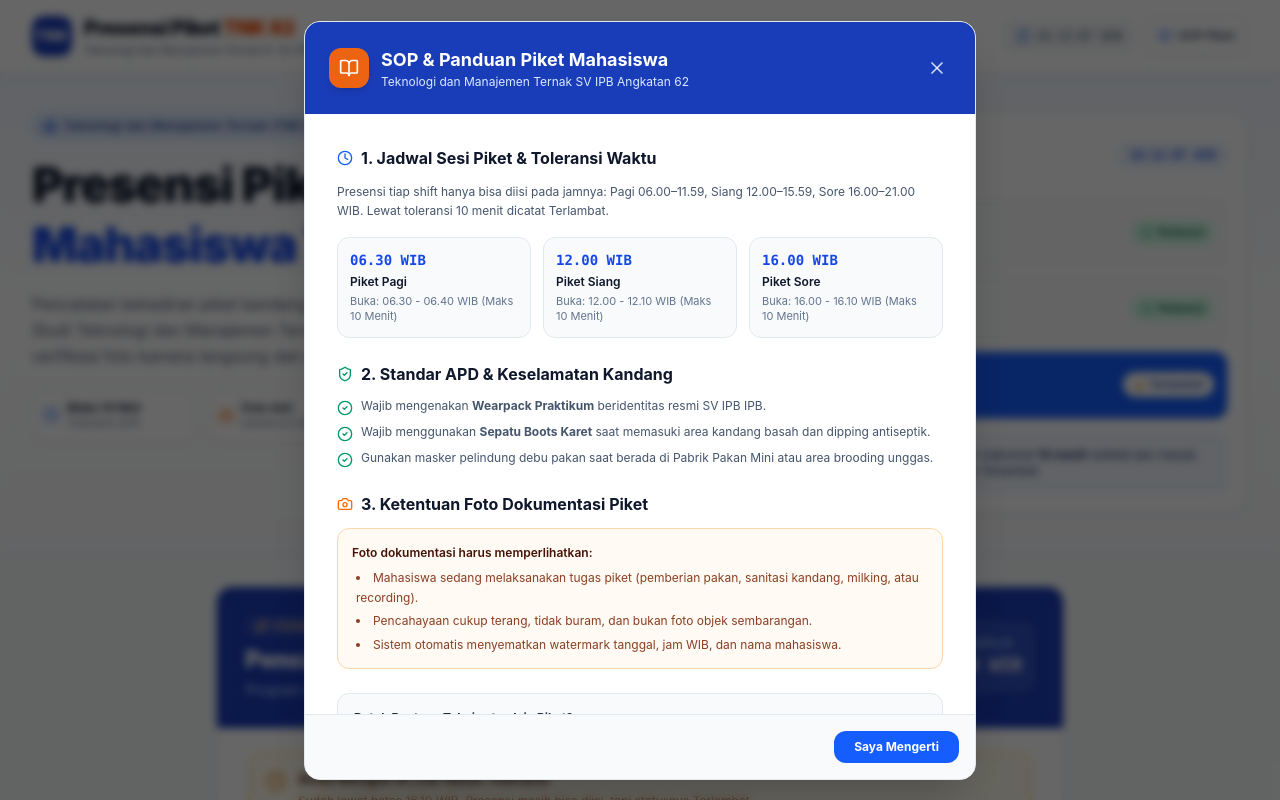
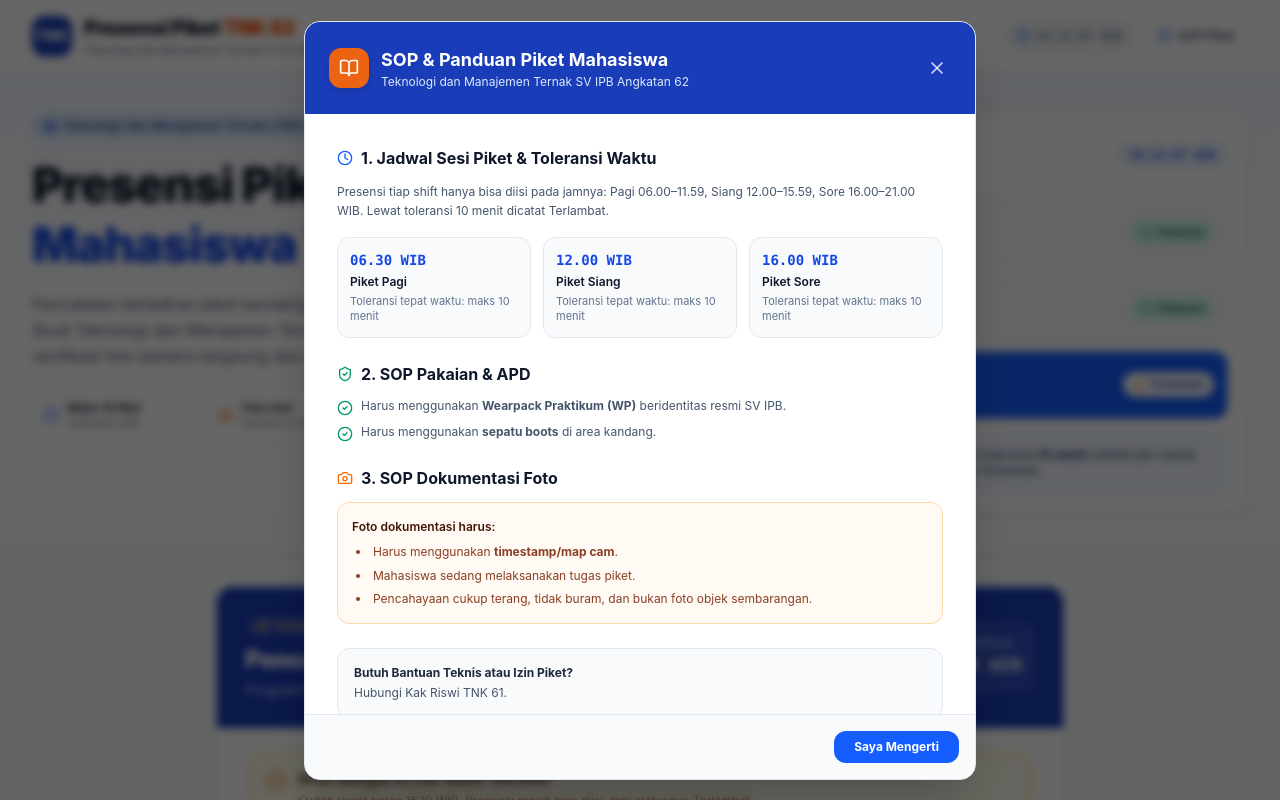
Before and after one commit to hafizhmaulidan15/Absensi-TNK-62, a Next.js app: page / in a window 1280 px wide. Both pictures are taken after a click on the button "SOP Piket". Shown: the top 800 px of the page. Built offline with nearby package versions, Linux system fonts and the light colour scheme.

Commit message:
Perbarui SOP: pakaian WP+boots, dokumentasi timestamp/map cam, toleransi 10 menit

```diff
--- a/components/GuidanceModal.tsx
+++ b/components/GuidanceModal.tsx
@@ -58,7 +58,7 @@
                     {s.shift} WIB
                   </div>
                   <div className="font-semibold text-xs text-slate-900">{s.name}</div>
-                  <div className="text-[11px] text-slate-500">Buka: {s.timeRange}</div>
+                  <div className="text-[11px] text-slate-500">Toleransi tepat waktu: maks 10 menit</div>
                 </div>
               ))}
             </div>
@@ -68,20 +68,16 @@
           <div className="space-y-3">
             <h4 className="font-bold text-slate-900 text-sm sm:text-base flex items-center gap-2">
               <ShieldCheck className="w-4 h-4 text-emerald-600" />
-              <span>2. Standar APD & Keselamatan Kandang</span>
+                <span>2. SOP Pakaian & APD</span>
               </h4>
               <div className="space-y-2 text-xs text-slate-600">
                 <div className="flex items-start gap-2">
                   <CheckCircle2 className="w-4 h-4 text-emerald-600 shrink-0 mt-0.5" />
-                <span>Wajib mengenakan <strong>Wearpack Praktikum</strong> beridentitas resmi SV IPB IPB.</span>
+                  <span>Harus menggunakan <strong>Wearpack Praktikum (WP)</strong> beridentitas resmi SV IPB.</span>
                 </div>
                 <div className="flex items-start gap-2">
                   <CheckCircle2 className="w-4 h-4 text-emerald-600 shrink-0 mt-0.5" />
-                <span>Wajib menggunakan <strong>Sepatu Boots Karet</strong> saat memasuki area kandang basah dan dipping antiseptik.</span>
-              </div>
-              <div className="flex items-start gap-2">
-                <CheckCircle2 className="w-4 h-4 text-emerald-600 shrink-0 mt-0.5" />
-                <span>Gunakan masker pelindung debu pakan saat berada di Pabrik Pakan Mini atau area brooding unggas.</span>
+                  <span>Harus menggunakan <strong>sepatu boots</strong> di area kandang.</span>
                 </div>
               </div>
             </div>
@@ -90,14 +86,14 @@
             <div className="space-y-3">
               <h4 className="font-bold text-slate-900 text-sm sm:text-base flex items-center gap-2">
                 <Camera className="w-4 h-4 text-orange-500" />
-              <span>3. Ketentuan Foto Dokumentasi Piket</span>
+                <span>3. SOP Dokumentasi Foto</span>
               </h4>
               <div className="p-3.5 rounded-xl bg-orange-50/70 border border-orange-200 text-orange-950 text-xs space-y-1.5 leading-relaxed">
-              <p className="font-semibold">Foto dokumentasi harus memperlihatkan:</p>
+                <p className="font-semibold">Foto dokumentasi harus:</p>
                 <ul className="list-disc list-inside space-y-1 text-orange-900/90 pl-1">
-                <li>Mahasiswa sedang melaksanakan tugas piket (pemberian pakan, sanitasi kandang, milking, atau recording).</li>
+                  <li>Harus menggunakan <strong>timestamp/map cam</strong>.</li>
+                  <li>Mahasiswa sedang melaksanakan tugas piket.</li>
                   <li>Pencahayaan cukup terang, tidak buram, dan bukan foto objek sembarangan.</li>
-                <li>Sistem otomatis menyematkan watermark tanggal, jam WIB, dan nama mahasiswa.</li>
                 </ul>
               </div>
             </div>
```
Lines whose indentation alone changed are shown as unchanged.
